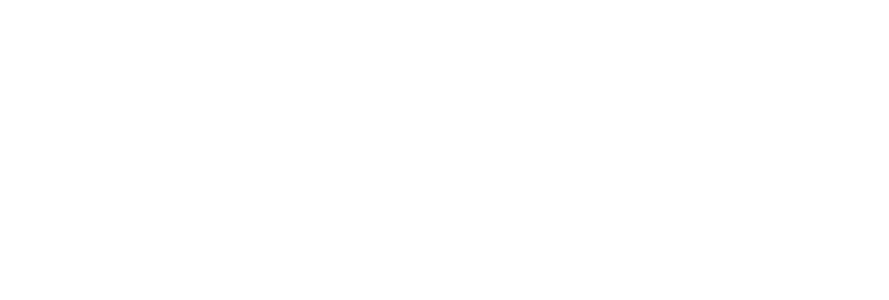
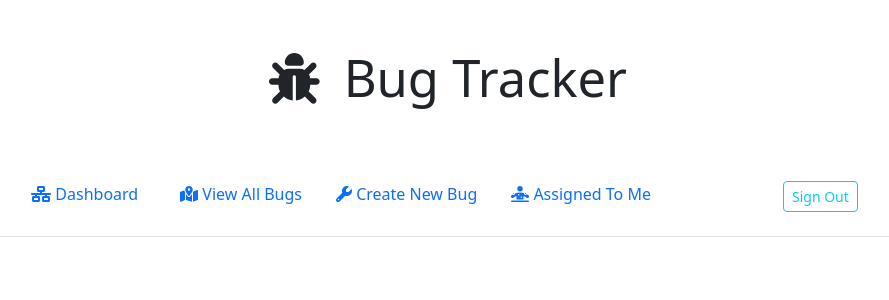
Before and after one commit to JesseLeviHall/Bug-Tracker-MERN, a React (Create React App) app in the folder frontend/: page /mybugs in a window 1280 px wide. Shown: the top 300 px of the page, without its empty margins (192-1081 px from the left). Built offline with nearby package versions, Linux system fonts and the light colour scheme; a web font is replaced by a local one.

Commit message:
Add Navigation to all the Pages

```diff
--- a/frontend/src/App.js
+++ b/frontend/src/App.js
@@ -7,6 +7,7 @@
 import EditBugForm from "./Views/Components/Forms/EditBugForm";
 import Dashboard from "./Views/Pages/Dashboard/Dashboard";
 import Register from "./Views/Pages/Register";
+import MyBugs from "./Views/Pages/MyBugs";
 
 function App() {
   return (
@@ -31,6 +32,9 @@
           <Route path="/editbug/:bugId">
             <EditBugForm />
           </Route>
+          <Route path="/mybugs">
+            <MyBugs />
+          </Route>
         </Switch>
       </div>
     </Router>
--- a/frontend/src/Views/Components/Forms/BugForm.jsx
+++ b/frontend/src/Views/Components/Forms/BugForm.jsx
@@ -3,6 +3,7 @@
 import { useHistory } from "react-router-dom";
 import { Form, FormGroup, Label, Input, Col, Button } from "reactstrap";
 import { addBug } from "../../../Controllers/Reducers/bugSlice";
+import Navigation from "../Navagation/Navigation";
 
 export default function BugForm() {
   const dispatch = useDispatch();
@@ -48,6 +49,7 @@
 
   return (
     <div className="container-sm">
+      <Navigation />
       <h1 className="form-title mb-4 mt-5 text-center">Create New Bug</h1>
       <Form className="offset-md-2" onSubmit={formSubmit}>
         <FormGroup>
--- a/frontend/src/Views/Components/Forms/EditBugForm.jsx
+++ b/frontend/src/Views/Components/Forms/EditBugForm.jsx
@@ -4,6 +4,7 @@
   editBug,
   deleteBug,
 } from "../../../Controllers/Reducers/bugSlice";
+import Navigation from "../Navagation/Navigation";
 import { useDispatch, useSelector } from "react-redux";
 import { useParams, useHistory } from "react-router-dom";
 import { Form, FormGroup, Label, Col, Input, Button } from "reactstrap";
@@ -80,6 +81,7 @@
 
   return (
     <div className="container-sm">
+      <Navigation />
       <h1 className="form-title mb-4 mt-5 text-center">
         Form To Update and Assign
       </h1>
--- a/frontend/src/Views/Components/Navagation/Navigation.jsx
+++ b/frontend/src/Views/Components/Navagation/Navigation.jsx
@@ -4,7 +4,7 @@
 import { faBug, faPersonDotsFromLine } from "@fortawesome/free-solid-svg-icons";
 import { useDispatch, useSelector } from "react-redux";
 import { signOut } from "../../../Controllers/Reducers/authSlice";
-import "./sidebar.css";
+import "./navigation.css";
 import { FontAwesomeIcon } from "@fortawesome/react-fontawesome";
 import {
   faNetworkWired,
--- a/frontend/src/Views/Pages/Dashboard/Dashboard.jsx
+++ b/frontend/src/Views/Pages/Dashboard/Dashboard.jsx
@@ -2,7 +2,7 @@
 import { useHistory } from "react-router-dom";
 import { useDispatch, useSelector } from "react-redux";
 import { Row, Col } from "reactstrap";
-
+import Navigation from "../../Components/Navagation/Navigation";
 import DashboardItem from "../../Components/DashboardItem/DashboardItem";
 import {
   fetchBugs,
@@ -30,6 +30,8 @@
     midCount = filterBugs(2);
     lowCount = filterBugs(3);
     content = (
+      <>
+        <Navigation />
         <Row>
           <Col className="mt-5" md="4">
             <DashboardItem
@@ -53,6 +55,7 @@
             />
           </Col>
         </Row>
+      </>
     );
   } else if (bugStatus === "failed") {
     content = <p>{error}</p>;
--- a/frontend/src/Views/Pages/MyBugs.jsx
+++ b/frontend/src/Views/Pages/MyBugs.jsx
@@ -1,6 +1,11 @@
 import React from "react";
+import Navigation from "../Components/Navagation/Navigation";
 import bugCard from "../Components/Bug Card/BugCard";
 
-export default (props) => {
-  return <div>Bugs with Assigned property matching userId</div>;
-};
+export default function MyBugs(props) {
+  return (
+    <div>
+      <Navigation />
+    </div>
+  );
+}
--- a/frontend/src/Views/Pages/ViewAllBugs.jsx
+++ b/frontend/src/Views/Pages/ViewAllBugs.jsx
@@ -7,6 +7,7 @@
   getBugsStatus,
   selectAllBugs,
 } from "../../Controllers/Reducers/bugSlice";
+import Navigation from "../Components/Navagation/Navigation";
 import BugCard from "../Components/Bug Card/BugCard";
 
 export default function ViewBugs() {
@@ -32,7 +33,9 @@
 
   return (
     <div className="container-sm">
+      <Navigation />
       <h2 className="text-center mt-5">These are all the bugs</h2>
+
       <Row>{content}</Row>
     </div>
   );
```
Lines whose indentation alone changed are shown as unchanged.
